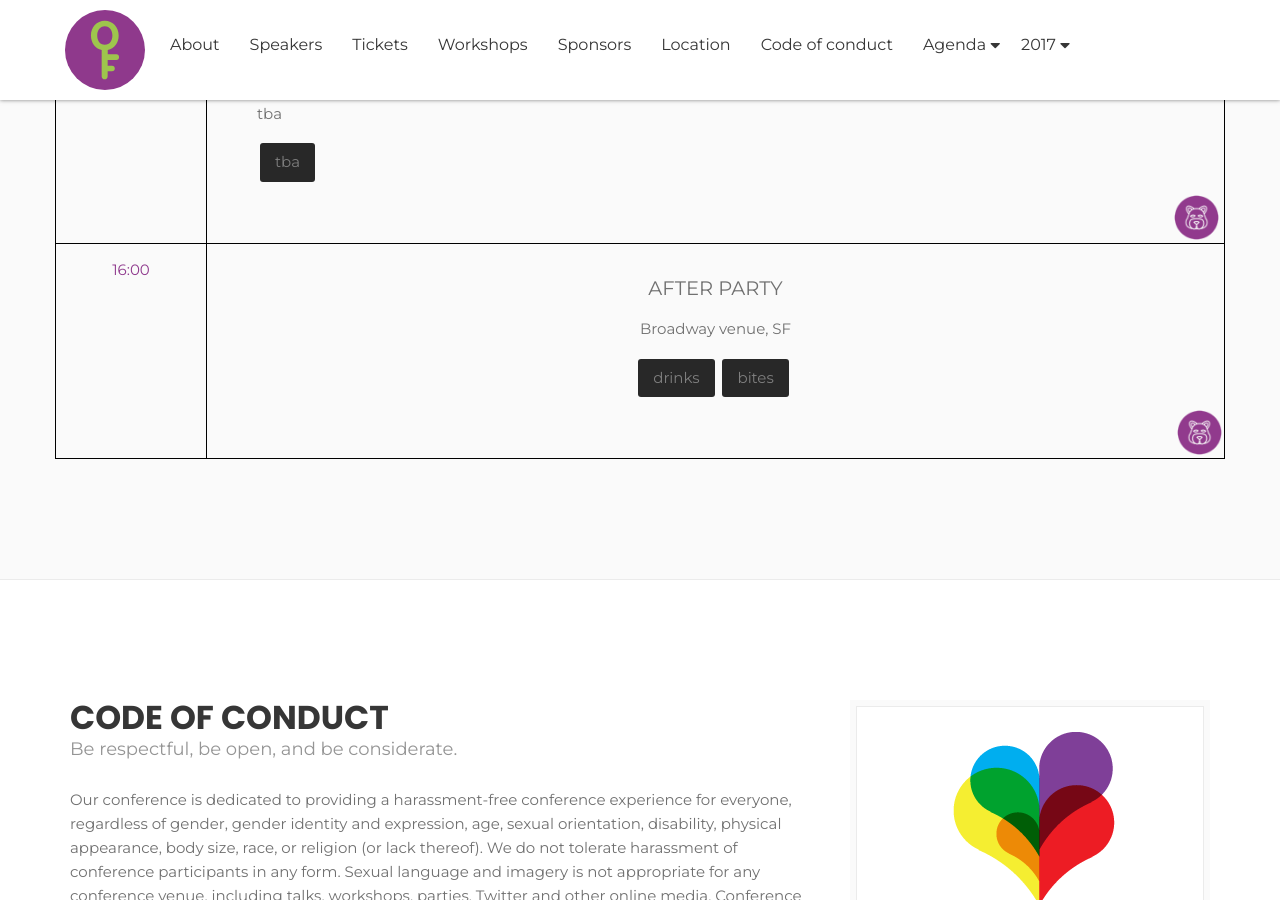
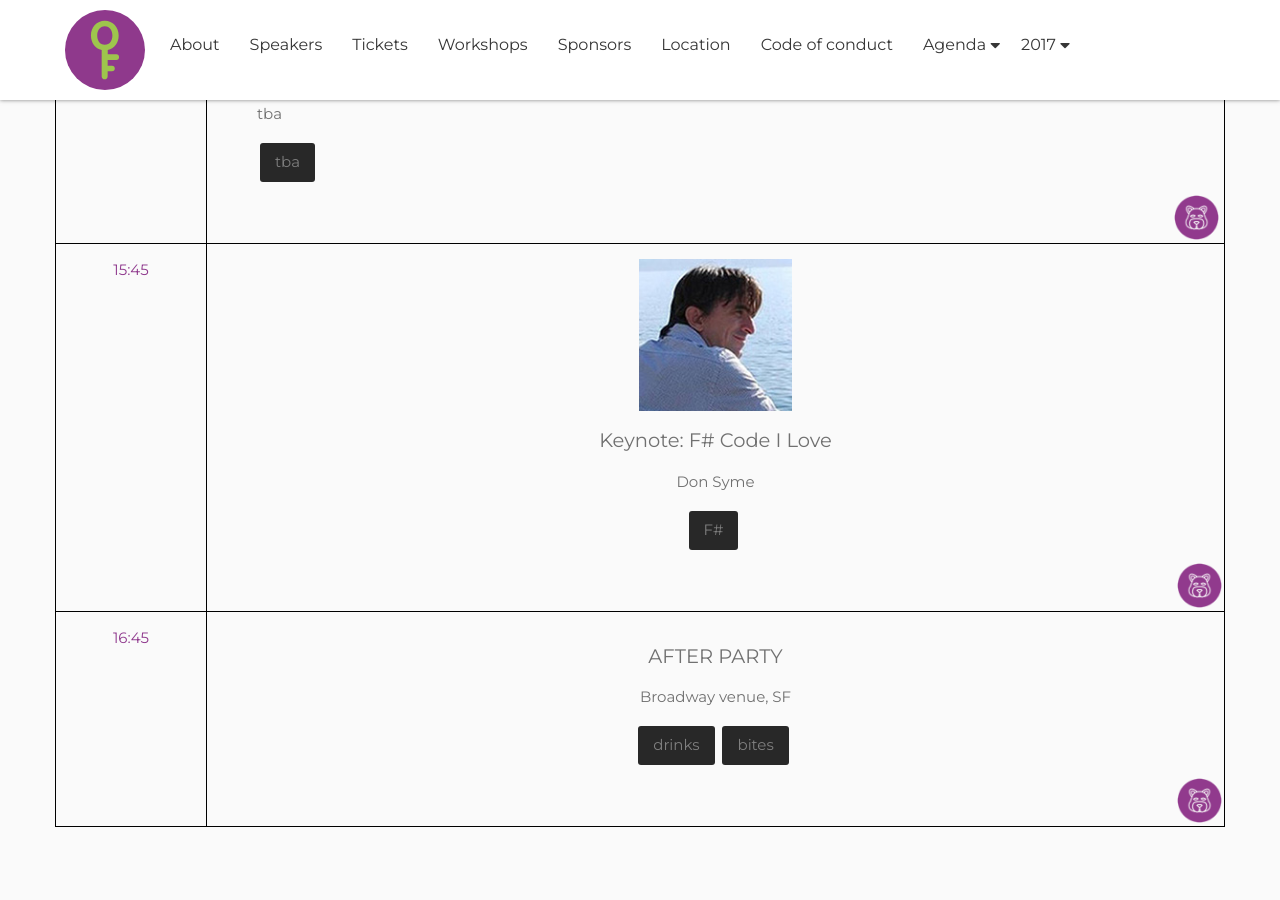
Before and after one commit to open-fsharp/open-fsharp.github.io, a Jekyll site: the page built from agenda/conference.md, in a window 1280 px wide and 900 px high, scrolled down 3110 px. Built offline with Jekyll 4.4.1, drawn with Linux system fonts in a browser that asks for light colours; nearby versions of some CDN libraries; comment, search, counter and statistics services are not loaded.

Commit message:
update schedule thursday

```diff
--- a/agenda/conference.md
+++ b/agenda/conference.md
@@ -359,7 +359,29 @@
                                             </td>
                                         </tr>
                                         <tr class="schedule-item">
-                                            <td class="item-inner event-time"><span>16:00</span></td>
+                                            <td class="item-inner event-time"><span>15:45</span></td>
+                                            <td colspan="3" class="item-inner event-schedule-speaker">
+                                                <div>
+                                                    <a href="{{ site.baseurl }}speakers/don-syme/">
+                                                        <img src="{{ site.baseurl }}public/assets/speakers/2018/don-syme.jpeg" alt="Don Syme" />
+                                                        <div class="title">Keynote: F# Code I Love</div>
+                                                        <div>Don Syme</div>
+                                                    </a>
+													<div class="schedule-speaker-tag">
+														<div class="speaker-tag">
+															<ul class="tag">
+																<li><a href="#">F#</a></li>
+															</ul>
+														</div>
+														<div class="talk-level">
+															<img src="{{ site.baseurl }}public/assets/animals/bear.png" alt="This talk is Bear level" />
+														</div>
+													</div>
+                                                </div>
+                                            </td>
+                                        </tr>
+                                        <tr class="schedule-item">
+                                            <td class="item-inner event-time"><span>16:45</span></td>
                                             <td colspan="3" class="item-inner event-schedule-speaker">
                                                 <div>
                                                     <a href="https://broadwaystudios.com/" target="_blank">
```
Also changed, not shown: speakers/alfonso-garcia-caro.md (+2 -2 lines), speakers/don-syme.md (+3 -3 lines), speakers/evelina-gabasova.md (+1 -1 lines).
